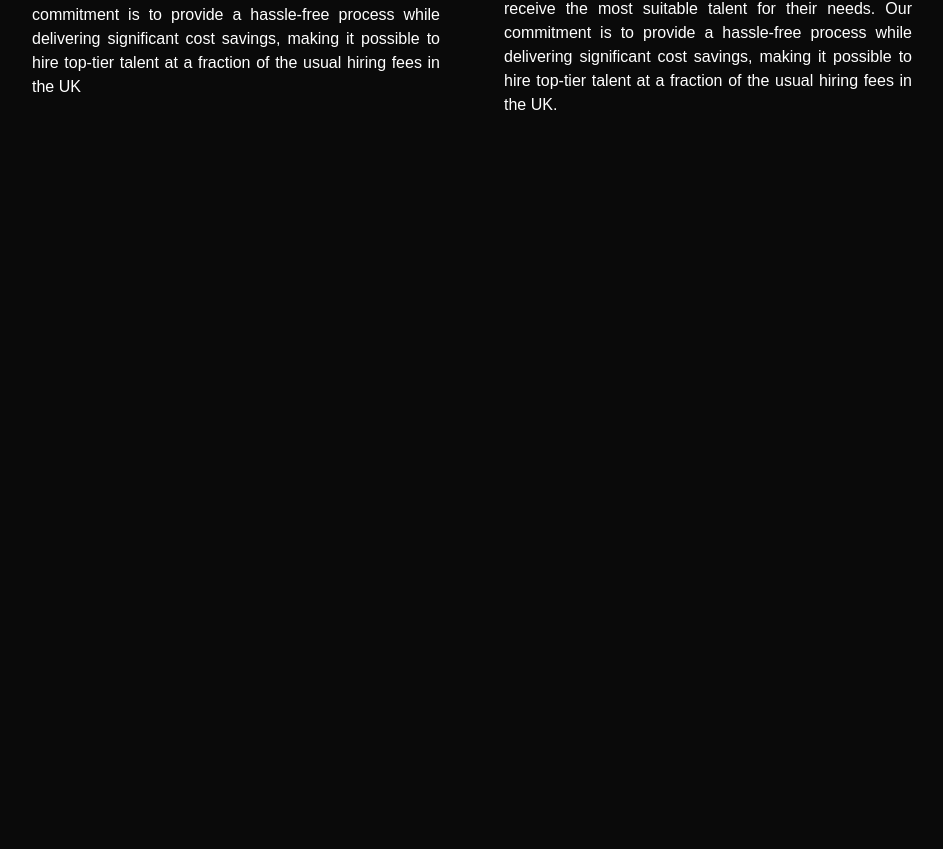
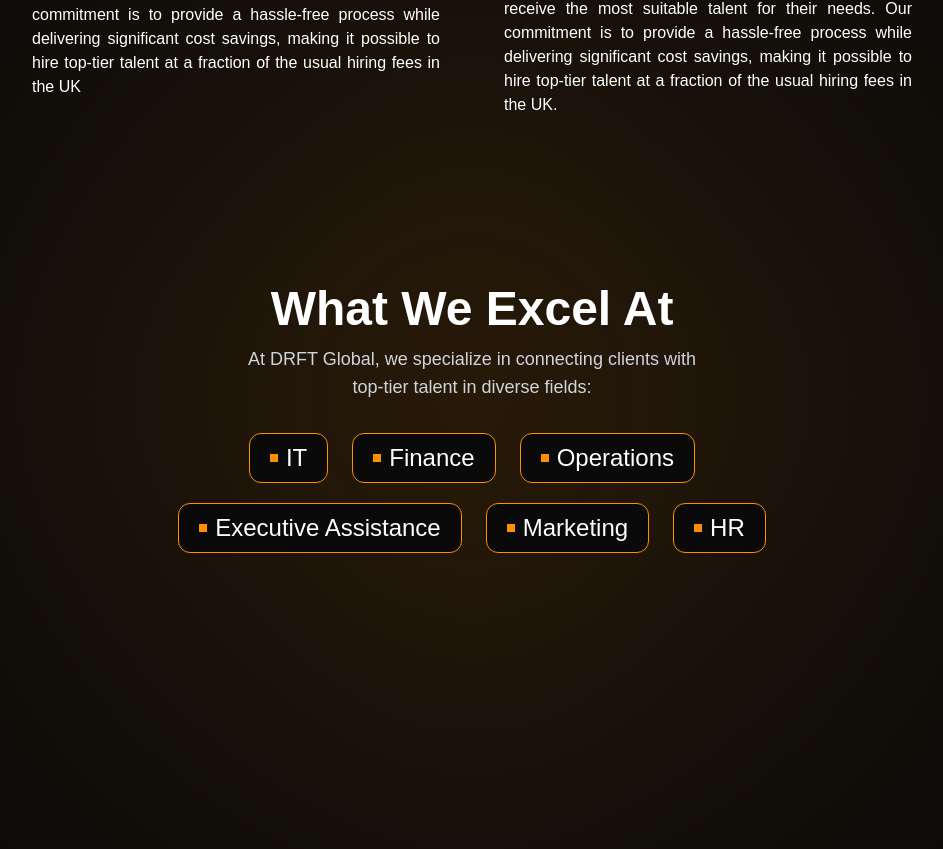
Before and after one commit to wizx-solutions/DRFTwebsite, a Next.js app in the folder drft-web/: page / in a window 1280 px wide. Shown: the part 2196-3045 px from the top of the page, without its empty margins (168-1111 px from the left). Before the commit the page ends 2441 px from the top, so only its background shows below. Built offline with nearby package versions, Linux system fonts and the light colour scheme.

Commit message:
Careers Desktop Done

```diff
--- a/drft-web/app/page.js
+++ b/drft-web/app/page.js
@@ -4,6 +4,7 @@
 import {RecruitmentProcess} from './sections/RecruitmentProcess';
 import Vission from "./sections/Vission";
 import AboutUs from "./sections/AboutUs";
+import Positions from "./sections/Positions";
 
 export default function Home() {
     return (
@@ -19,7 +20,11 @@
             <div  id="section1"><Vission/></div>
             <hr className="bg-blueLight border-blueLight " />
             <div id="aboutus"><AboutUs/></div>
-
+            <div className="relative">
+                <div className="absolute left-0 right-0 mx-auto w-[400px] h-[400px] lg:w-[300px] lg:h-[300px] bg-orangeLight rounded-full lg:blur-[250px] blur-[200px] z-10"></div>
+                <div><Positions/></div>
+            </div>
+            <div className="h-96"></div>
             {/* <div ><RecruitmentProcess/></div> */}
         </div>
     );
--- /dev/null
+++ b/drft-web/app/sections/Positions.jsx
@@ -0,0 +1,23 @@
+import CareerBlock from '@/components/CareerBlock'
+import React from 'react'
+
+const Positions = () => {
+  return (
+    <div className='relative w-full px-6 lg:px-40 lg:mt-28 mt-28 lg:py-10 mb-32 z-20 items-center justify-center text-center'>
+      <div>
+        <h1 className='text-white text-5xl font-semibold'>What We Excel At</h1>
+        <h4 className=' text-gray-300 text-lg mt-3'>At DRFT Global, we specialize in connecting clients with <br /> top-tier talent in diverse fields:</h4>
+      </div>
+      <div className='mt-8 px-40'>
+        <CareerBlock title={"IT"}/>
+        <CareerBlock title={"Finance"}/>
+        <CareerBlock title={"Operations"}/>
+        <CareerBlock title={"Executive Assistance"}/>
+        <CareerBlock title={"Marketing"}/>
+        <CareerBlock title={"HR"}/>
+      </div>
+    </div>
+  )
+}
+
+export default Positions
--- /dev/null
+++ b/drft-web/components/CareerBlock.jsx
@@ -0,0 +1,14 @@
+import React from 'react'
+
+const CareerBlock = ({title}) => {
+return (
+    <div className='bg-brandBlack border border-orangeLight px-5 py-2 text-white inline-block rounded-xl mx-3 mb-5 hover:scale-105 cursor-default hover:shadow-md hover:shadow-orangeLight/30'>
+        <div className='flex items-center justify-center'>
+            <div className='bg-orangeLight w-2 h-2 mr-2'></div>
+            <h1 className='text-2xl'>{title}</h1>
+        </div>
+    </div>
+)
+}
+
+export default CareerBlock
```
